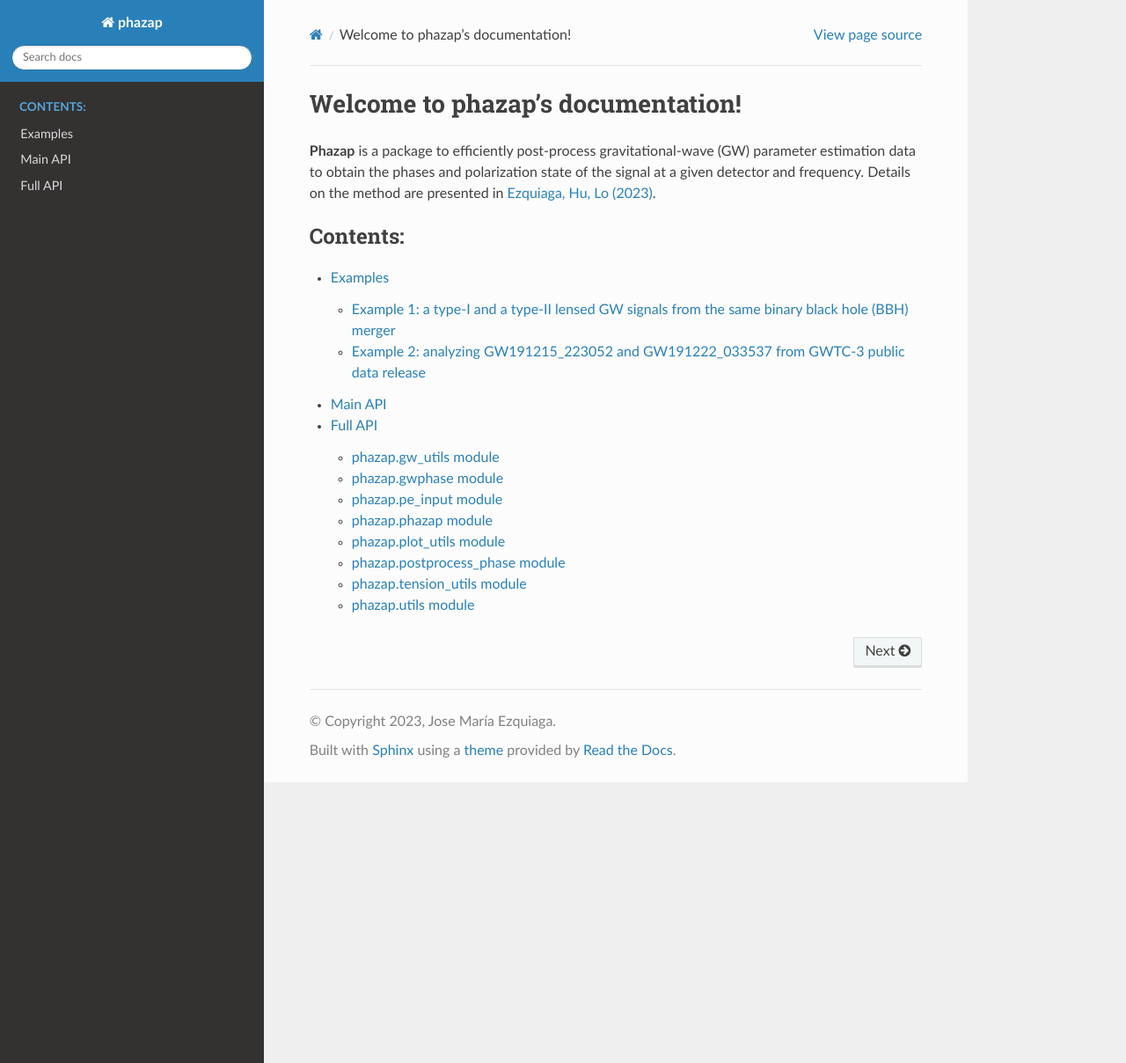
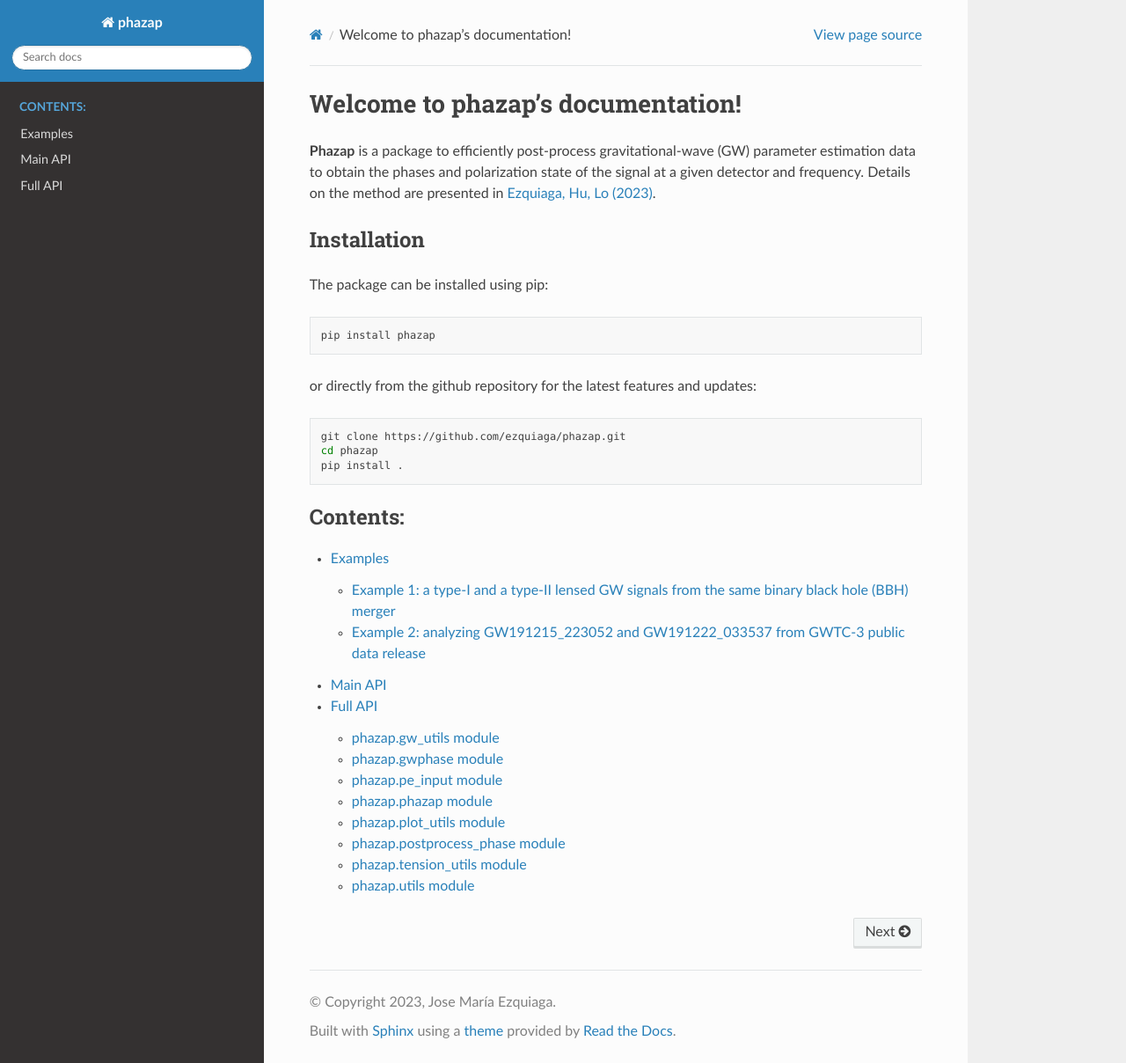
Before and after one commit to ezquiaga/phazap, a Sphinx documentation site: the page built from docs/source/index.rst, in a window 1280 px wide and 1208 px high. Shown: the whole window at 88% size. Built offline with Sphinx 7.4.7 and the Read the Docs theme 2.0.0, drawn with Linux system fonts in a browser that asks for light colours.

Commit message:
Add installation guide to docs

```diff
--- a/docs/source/index.rst
+++ b/docs/source/index.rst
@@ -11,6 +11,23 @@ parameter estimation data to obtain the phases and polarization state of
 the signal at a given detector and frequency. Details on the method
 are presented in `Ezquiaga, Hu, Lo (2023) <https://arxiv.org/abs/2308.06616>`_.
 
+Installation
+------------
+The package can be installed using pip:
+
+.. code-block:: bash
+
+  pip install phazap
+
+
+or directly from the github repository for the latest features and updates:
+
+.. code-block:: bash
+
+  git clone https://github.com/ezquiaga/phazap.git
+  cd phazap
+  pip install .
+
 .. toctree::
    :maxdepth: 2
    :caption: Contents:
```
